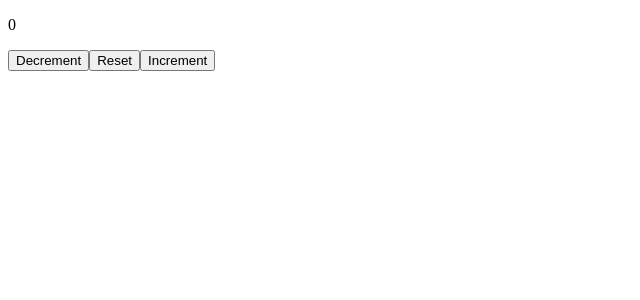
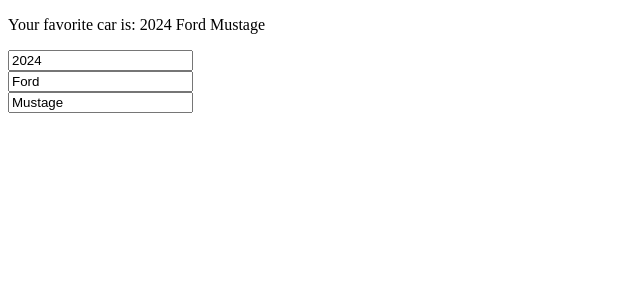
Before and after one commit to FJoey/ReactLearning, a React (Vite) app in the folder my-react-app/: page / in a window 1280 px wide. Shown: the top 300 px of the page, without its empty margins (0-640 px from the left). Built offline with nearby package versions, Linux system fonts and the light colour scheme.

Commit message:
update objects in state

```diff
--- a/my-react-app/src/App.jsx
+++ b/my-react-app/src/App.jsx
@@ -1,10 +1,10 @@
-import Counter2 from "./Counter2";
+import MyComponent3 from './MyComponent3';
 
 function App() {
 
     return(
       <>
-        <Counter2 />
+        <MyComponent3 />
       </>
     );
 }
--- /dev/null
+++ b/my-react-app/src/MyComponent3.jsx
@@ -0,0 +1,42 @@
+import React, {useState} from 'react';
+
+function MyComponent3(){
+
+    const [car, setCar] = useState({year: 2024,
+                                    make: "Ford",
+                                    model: "Mustage"
+                                    });
+
+    function handleYearChange(event){
+
+        setCar(c => ({...car, year: event.target.value}));
+
+    }
+
+    function handleMakeChange(event){
+
+        setCar(c => ({...car, make: event.target.value}));
+
+    }
+
+    function handleModelChange(event){
+
+        setCar(c => ({...car, model: event.target.value}));
+
+    }
+
+    return(
+        <>
+            <div>
+                <p>Your favorite car is: {car.year} {car.make} {car.model}</p>
+
+                <input type="number" value={car.year} onChange={handleYearChange}/><br/>
+                <input type="text" value={car.make} onChange={handleMakeChange}/><br/>
+                <input type="text" value={car.model} onChange={handleModelChange}/><br/>
+            </div>
+        </>
+    );
+
+}
+
+export default MyComponent3
```
